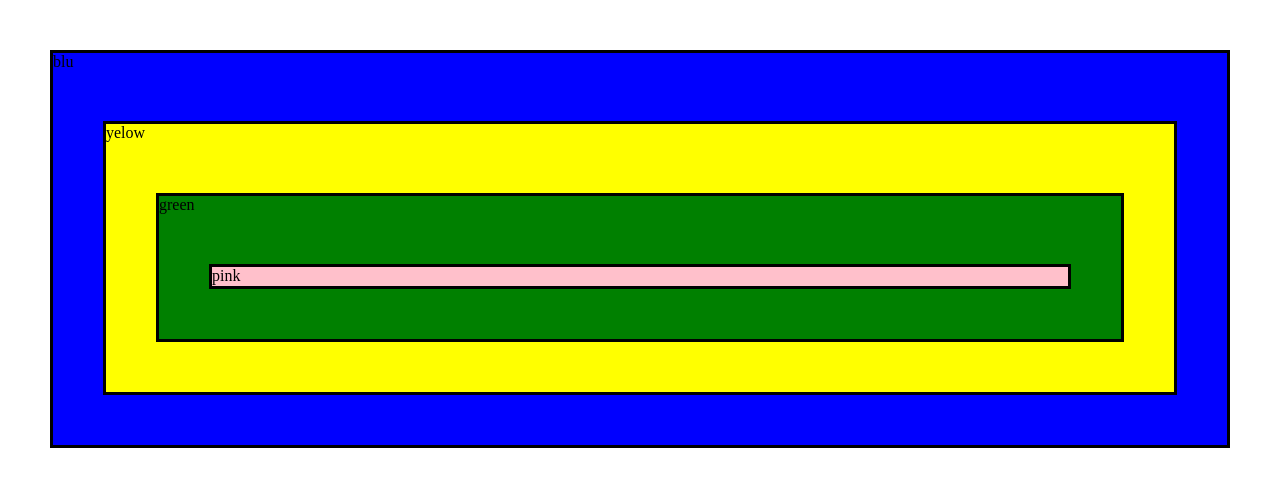
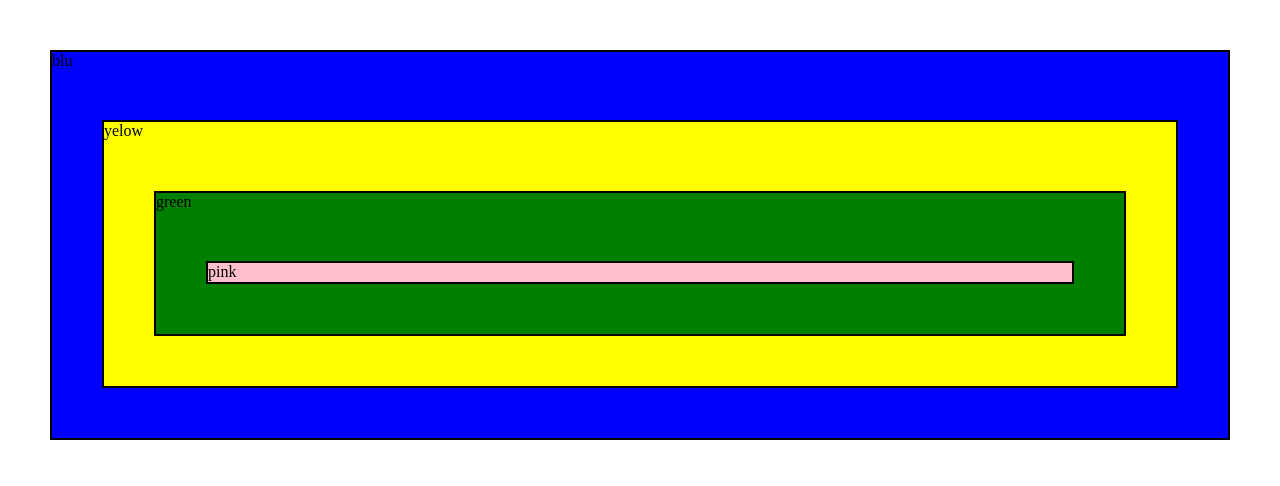
Before and after one commit to Volodia-Samson/rectangle, a plain HTML site: page index.html in a window 1280 px wide. Drawn offline with nearby package versions, Linux system fonts and the light colour scheme.

Commit message:
rectangle

```diff
--- a/style.css
+++ b/style.css
@@ -1,5 +1,5 @@
 div{
-    border: 3px solid;
+    border: 2px solid;
     margin: 50px;
 }
 .first{
```
